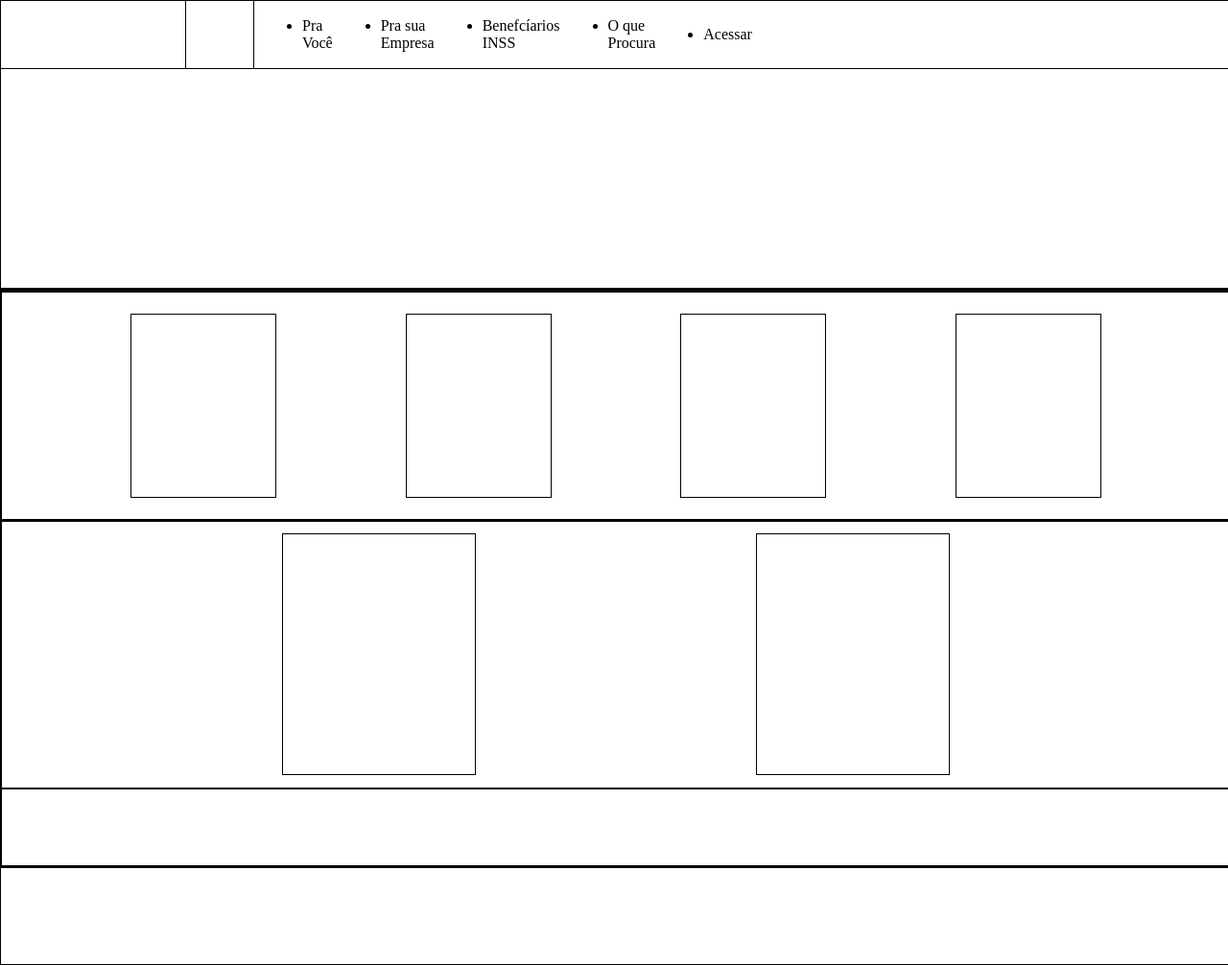
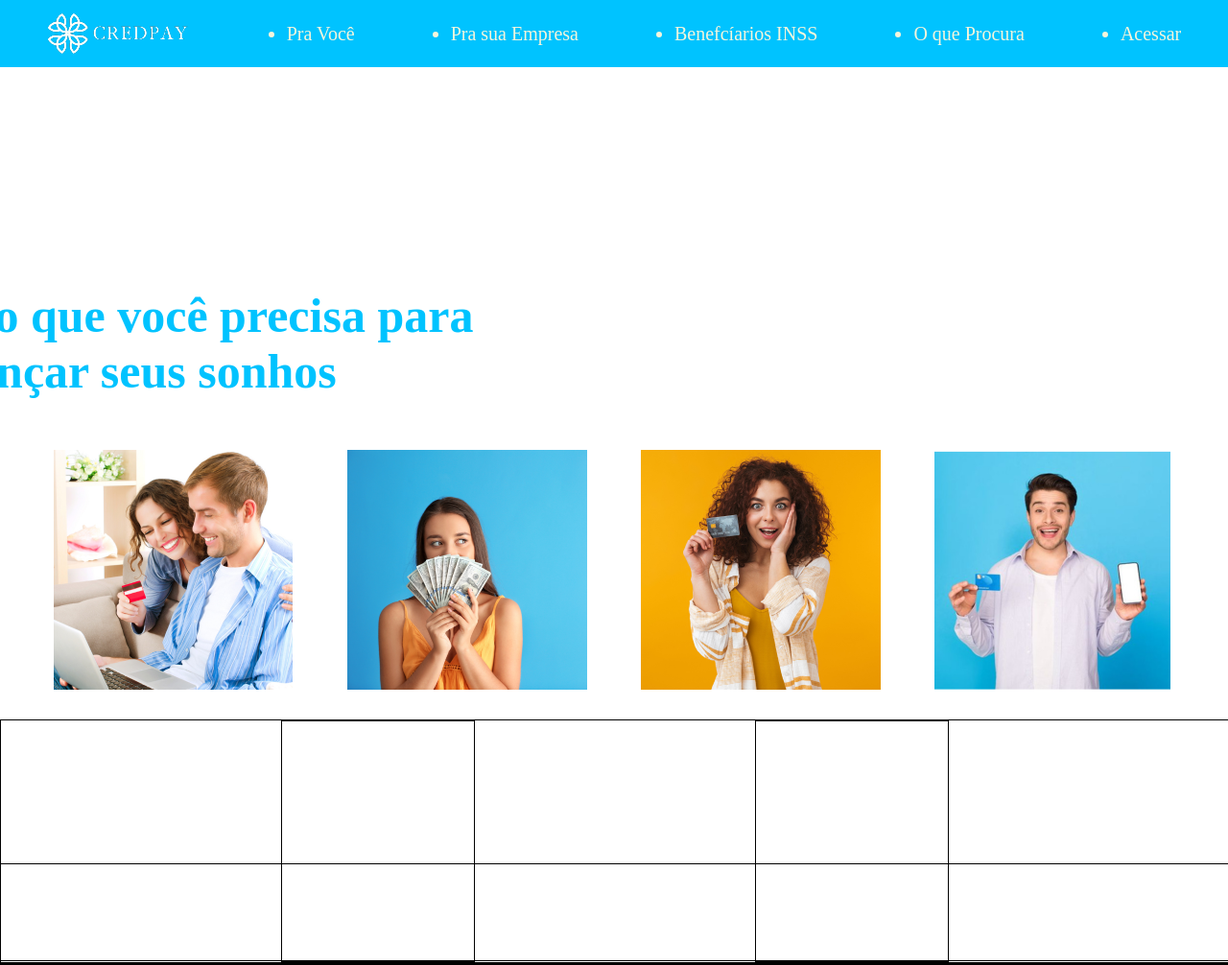
Before and after one commit to MLara29/ProjetoFinalJavaScript, a plain HTML site: page index.html in a window 1280 px wide. Shown: the whole page at 96% size. Drawn offline with Linux system fonts and the light colour scheme.

Commit message:
alterado css e html

```diff
--- a/index.css
+++ b/index.css
@@ -9,7 +9,7 @@ body{
 }
 
 header{
-    border: solid 1px black;
+
     display: flex;
     flex-direction: column;
     align-content: center;
@@ -17,46 +17,56 @@ header{
     width: 100%;
     height: 300px;
 
+
 }
 .menu{
 
 
-    width: 70%;
+    width: 100%;
     height: 70px;
     display: flex;
     flex-direction:row;
     align-items: center;
     align-content: center;
-    gap: 50px;
+    justify-content: center;
+    gap: 100px;
+    background-color: rgb(0, 195, 255);
+
+}
+#linkCabeçalho{
+    color: beige;
+    font-size: 20px;
+    text-decoration:none;
+
 }
 .nav{
     width: 90%;
 }
 .logo{
-    border: solid 1px black;
-    width: 70px;
-    height: 70px;
+
+    width: 150px;
+    height: 100px;
 }
 .banner{
-    border: 1px solid black;
+
     width: 100%;
     height: 250px;
 }
 
 main{
-    border: solid 1px black;
+
     display: flex;
     flex-direction: column;
     width: 100%;
     height: 600px;
 }
 .section1{
-    border: solid 1px black;
+
     display: flex;
     align-items: center;
     justify-content: center;
     width: 100%;
-    height: 600px;
+    height: 700px;
 
 }
 .section1Contaier{
@@ -68,22 +78,29 @@ main{
     width: 100%;
 }
 .section1Titulo{
-width: 100px;
+
+ width: 700px;
+ height: 200px;
+ color: rgb(0, 195, 255);;
+ position: relative;
+ left: -380px;
+ font-size: 25px;
 }
+
 .ContainerCards{
     display: flex;
     flex-direction: row;
     align-items: center;
     justify-content: center;
     justify-content: space-evenly;
-    border: solid 1px black;
+
     height: 100%;
     width: 100%;
 }
 .card{
-    border: 1px solid black;
-    height: 190px;
-    width: 150px;
+
+    height: 250px;
+    width: 250px;
 
 
 }
--- a/index.html
+++ b/index.html
@@ -12,7 +12,7 @@
 
         <div class="menu">
 
-            <div class="logo"></div>
+            <div class="logo"><img src="/images/Logo Barra.png" alt=""></div>
 
             <nav class="Nav">
 
@@ -38,13 +38,13 @@
     <main>
          <div class="section1">
             <div class="section1Contaier">
-                <div class="section1Titulo"></div>
+                <div class="section1Titulo"><h1 class="TituloSection1">Tudo que você precisa para alcançar seus sonhos</h1></div>
 
                 <div class="ContainerCards">
-                    <div class="card" id="card1"></div>
-                    <div class="card" id="card2"></div>
-                    <div class="card" id="card3"></div>
-                    <div class="card" id="card4"></div>
+                    <div class="card" id="card1"><img id="img1" src="/images/Design sem nome - 2024-03-08T205020.052.png" alt=""></div>
+                    <div class="card" id="card2"><img src="/images/Design sem nome - 2024-03-08T205458.961.png"" alt=""></div>
+                    <div class="card" id="card3"><img src="/images/Design sem nome - 2024-03-08T204840.599.png" alt=""></div>
+                    <div class="card" id="card4"><img src="/images/Design sem nome - 2024-03-08T204550.147.png" alt=""></div>
                 </div>
 
             </div>
```
Also changed, not shown: images/Design sem nome - 2024-03-08T204550.147.png (added), images/Design sem nome - 2024-03-08T204840.599.png (added), images/Design sem nome - 2024-03-08T205020.052.png (added), images/Design sem nome - 2024-03-08T205458.961.png (added), images/Logo Barra.png (added).
